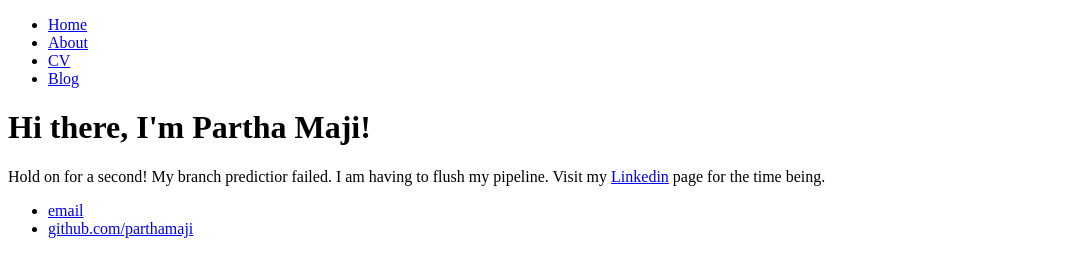
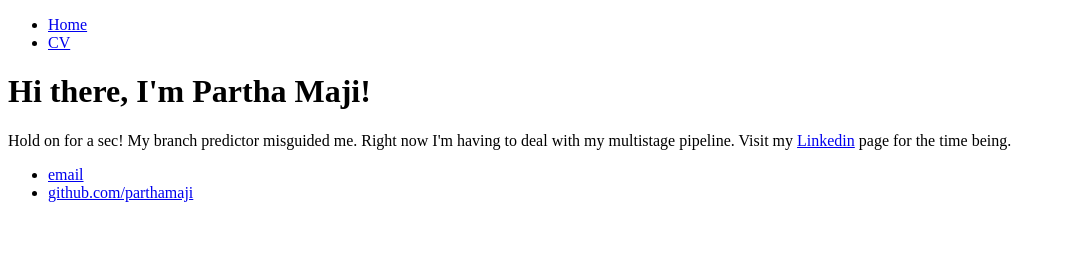
Before and after one commit to parthamaji/parthamaji.github.io, a plain HTML site: page index.html in a window 1280 px wide. Shown: the whole page, without its empty margins (0-1066 px from the left). Drawn offline with Linux system fonts and the light colour scheme.

Commit message:
Updated index.html

```diff
--- a/index.html
+++ b/index.html
@@ -7,15 +7,13 @@
 		<nav>
     		<ul>
         		<li><a href="/">Home</a></li>
-	        	<li><a href="/about">About</a></li>
-        		<li><a href="/cv">CV</a></li>
-        		<li><a href="/blog">Blog</a></li>
+	        	<li><a href="https://uk.linkedin.com/in/parthamaji">CV</a></li>
     		</ul>
 		</nav>
 		<div class="container">
     		<div class="blurb">
         		<h1>Hi there, I'm Partha Maji!</h1>
-				<p>Hold on for a second! My branch predictior failed. I am having to flush my pipeline. Visit my <a href="https://uk.linkedin.com/in/parthamaji">Linkedin</a> page for the time being. </p>
+				<p>Hold on for a sec! My branch predictor misguided me. Right now I'm having to deal with my multistage pipeline. Visit my <a href="https://uk.linkedin.com/in/parthamaji">Linkedin</a> page for the time being. </p>
     		</div><!-- /.blurb -->
 		</div><!-- /.container -->
 		<footer>
```
